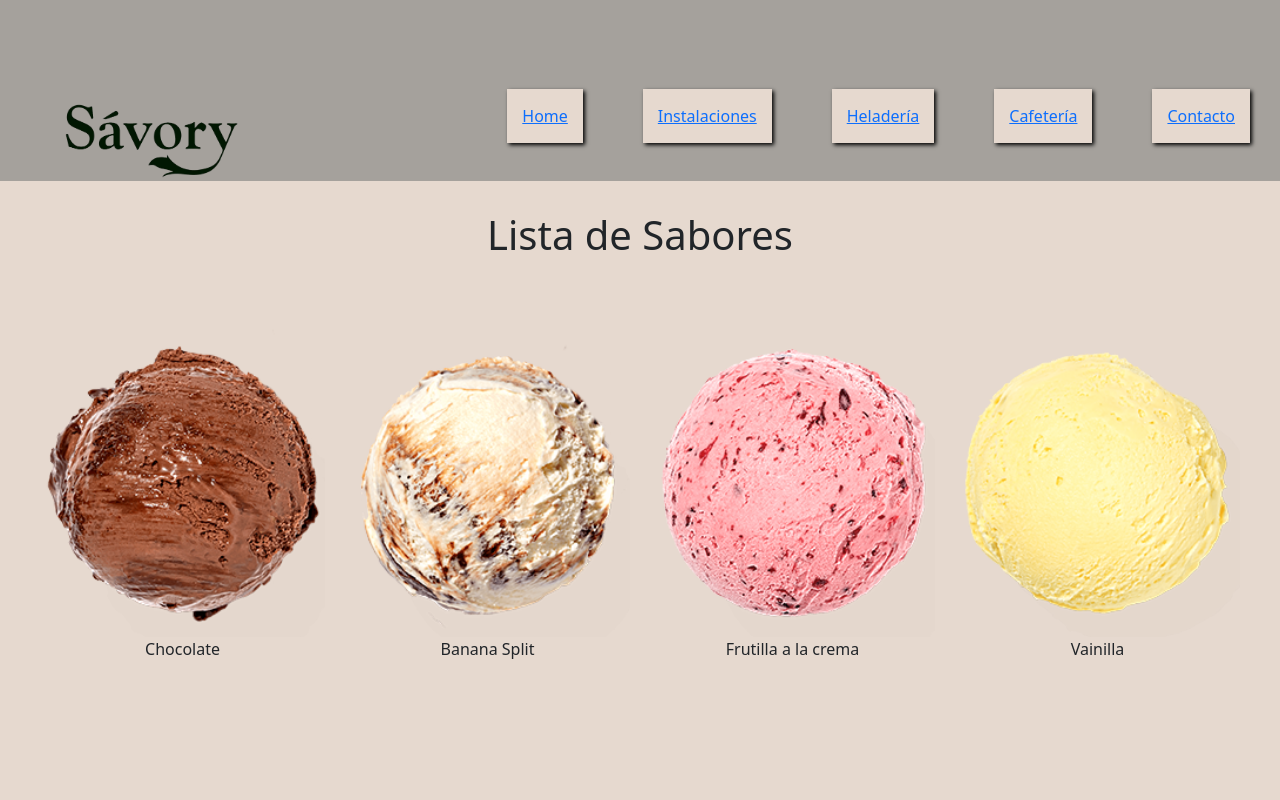
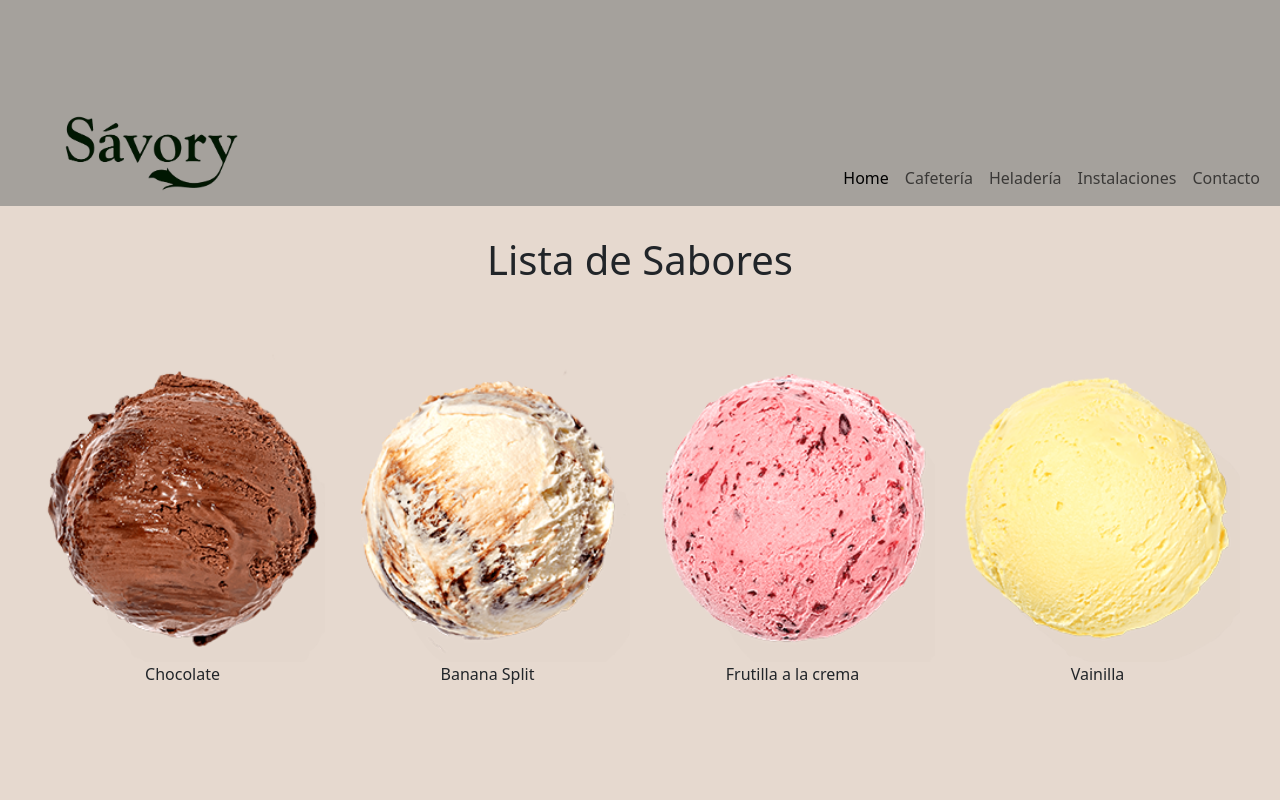
Before and after one commit to WilfredoDavid/PreEntrega2Ramirez, a plain HTML site: page pages/heladeria.html in a window 1280 px wide. Shown: the top 800 px of the page. Drawn offline with nearby package versions, Linux system fonts and the light colour scheme.

Commit message:
Pagina heladeria.html modificada

```diff
--- a/pages/heladeria.html
+++ b/pages/heladeria.html
@@ -16,23 +16,22 @@
 
      <header>
         <div class="logo"><img src="../img/savory.png.png" alt="logo de la empresa"></div>
-        <div class="contenedora">
-            <div class="hijos">
-                <a href="contacto.html">Contacto</a>
+        <nav class="navbar navbar-expand-lg bg-rgb(165, 161, 156) bg-main">
+            <div class="container-fluid">
+              <button class="navbar-toggler" type="button" data-bs-toggle="collapse" data-bs-target="#navbarNavAltMarkup" aria-controls="navbarNavAltMarkup" aria-expanded="false" aria-label="Toggle navigation">
+                <span class="navbar-toggler-icon"></span>
+              </button>
+              <div class="collapse navbar-collapse" id="navbarNavAltMarkup">
+                <div class="navbar-nav">
+                  <a class="nav-link active" aria-current="page" href="index.html">Home</a>
+                  <a class="nav-link" href="./pages/cafeteria.html">Cafetería</a>
+                  <a class="nav-link" href="./pages/heladeria.html">Heladería</a>
+                  <a class="nav-link" href="./pages/instalaciones.html">Instalaciones</a>
+                  <a class="nav-link" href="./pages/contacto.html">Contacto</a>
+                </div>
+              </div>
             </div>
-            <div class="hijos">
-                <a href="cafeteria.html">Cafetería</a>
-            </div>
-            <div class="hijos">
-                <a href="heladeria.html">Heladería</a>
-            </div>
-            <div class="hijos">
-                <a href="instalaciones.html">Instalaciones</a>
-            </div>
-            <div class="hijos">
-                <a href="../index.html">Home</a>
-            </div>
-        </div>
+          </nav>
     </header>
 
     <!-- contenido principal -->
```
